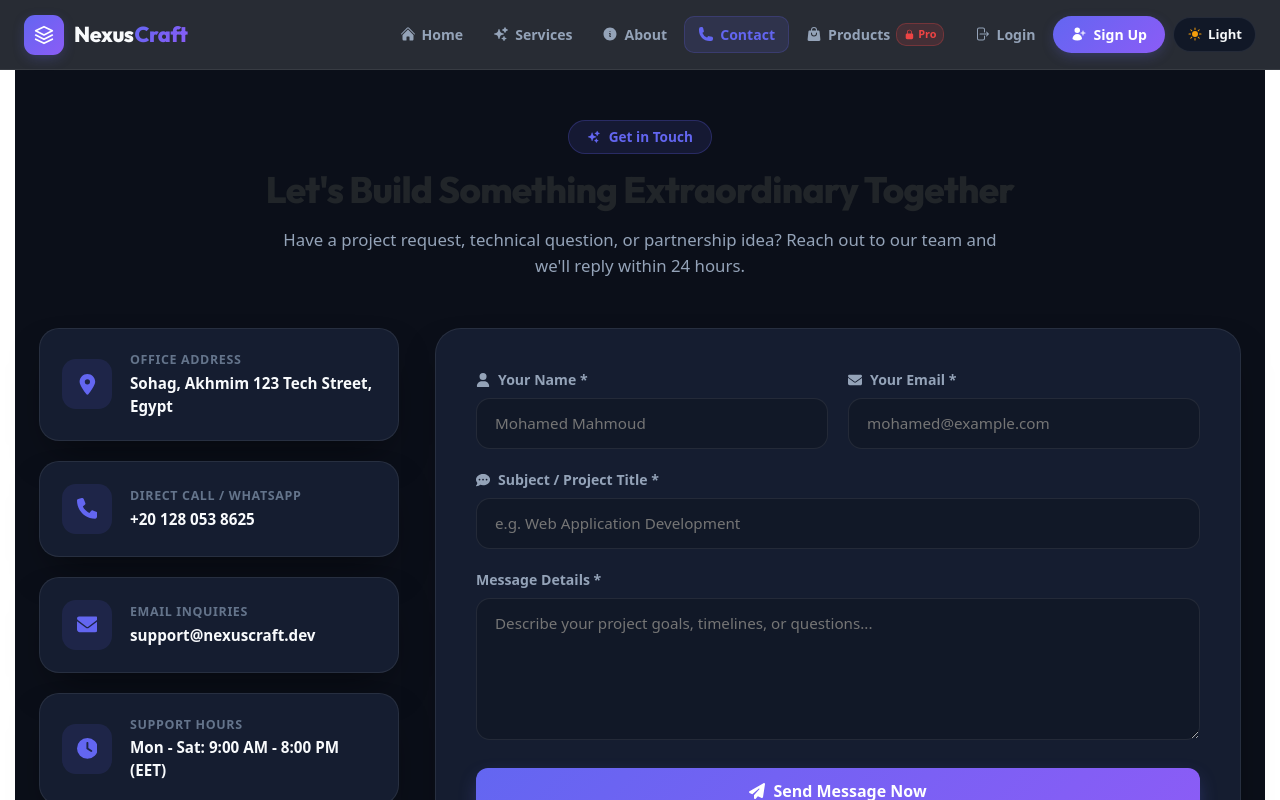
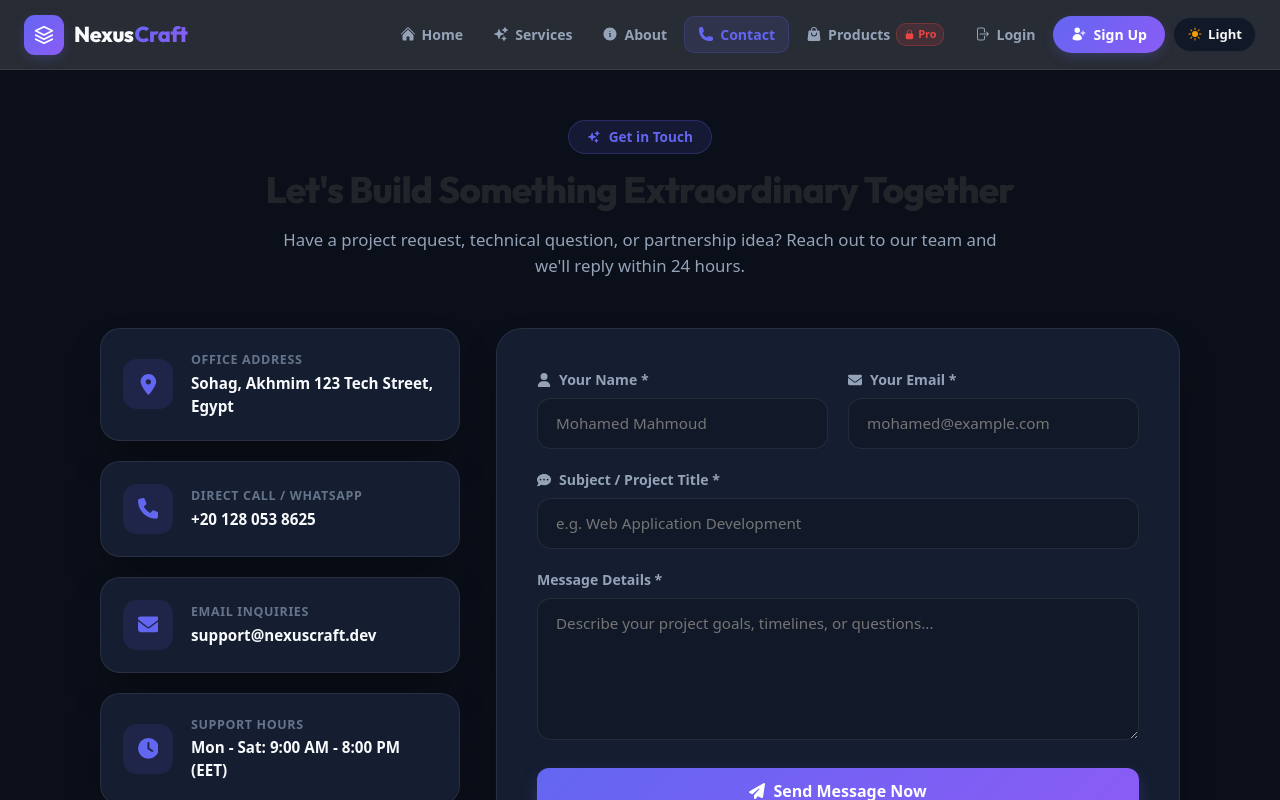
Before and after one commit to mohamedmahmoudhamid/codingWebSite, a React (Vite) app: page /contact in a window 1280 px wide. Shown: the top 800 px of the page. Built offline with nearby package versions, Linux system fonts and the light colour scheme.

Commit message:
Add UserProfile, Login, ThemeContext and update styles

```diff
--- a/src/styles/AboutUs.css
+++ b/src/styles/AboutUs.css
@@ -6,10 +6,14 @@
   min-height: calc(100vh - 80px);
   background: var(--bg-main);
   padding: 50px 24px 80px;
-  max-width: 1300px;
   margin: 0 auto;
   position: relative;
   overflow: hidden;
+}
+@media (min-width: 768px) {
+  .about-page {
+    padding: 50px 100px 80px;
+  }
 }
 
 /* 3D Ice Cubes Background */
--- a/src/styles/ContactUs.css
+++ b/src/styles/ContactUs.css
@@ -6,8 +6,12 @@
   min-height: calc(100vh - 80px);
   background: var(--bg-main);
   padding: 50px 24px 80px;
-  max-width: 1250px;
   margin: 0 auto;
+}
+@media (min-width: 768px) {
+  .contact-section {
+    padding: 50px 100px 80px;
+  }
 }
 
 .contact-header {
--- a/src/styles/Prodact.css
+++ b/src/styles/Prodact.css
@@ -6,7 +6,6 @@
   min-height: calc(100vh - 70px);
   background: var(--bg-main);
   padding: 48px 32px 80px;
-  max-width: 1440px;
   margin: 0 auto;
   width: 100%;
 }
--- a/src/styles/Services.css
+++ b/src/styles/Services.css
@@ -6,7 +6,6 @@
   min-height: calc(100vh - 80px);
   background: var(--bg-main);
   padding: 50px 24px 80px;
-  max-width: 1300px;
   margin: 0 auto;
 }
 
@@ -47,8 +46,13 @@
   display: grid;
   grid-template-columns: repeat(auto-fill, minmax(360px, 1fr));
   gap: 32px;
+
 }
-
+@media (min-width: 768px) {
+.services-container {
+    padding: 50px;
+  }
+}
 .service-card-3d {
   background: var(--bg-card);
   border: 1px solid var(--border-color);
@@ -59,6 +63,7 @@
   transition: transform 0.15s ease-out, box-shadow 0.3s ease, border-color 0.3s ease;
   display: flex;
   flex-direction: column;
+
 }
 
 .service-card-3d:hover {
```
